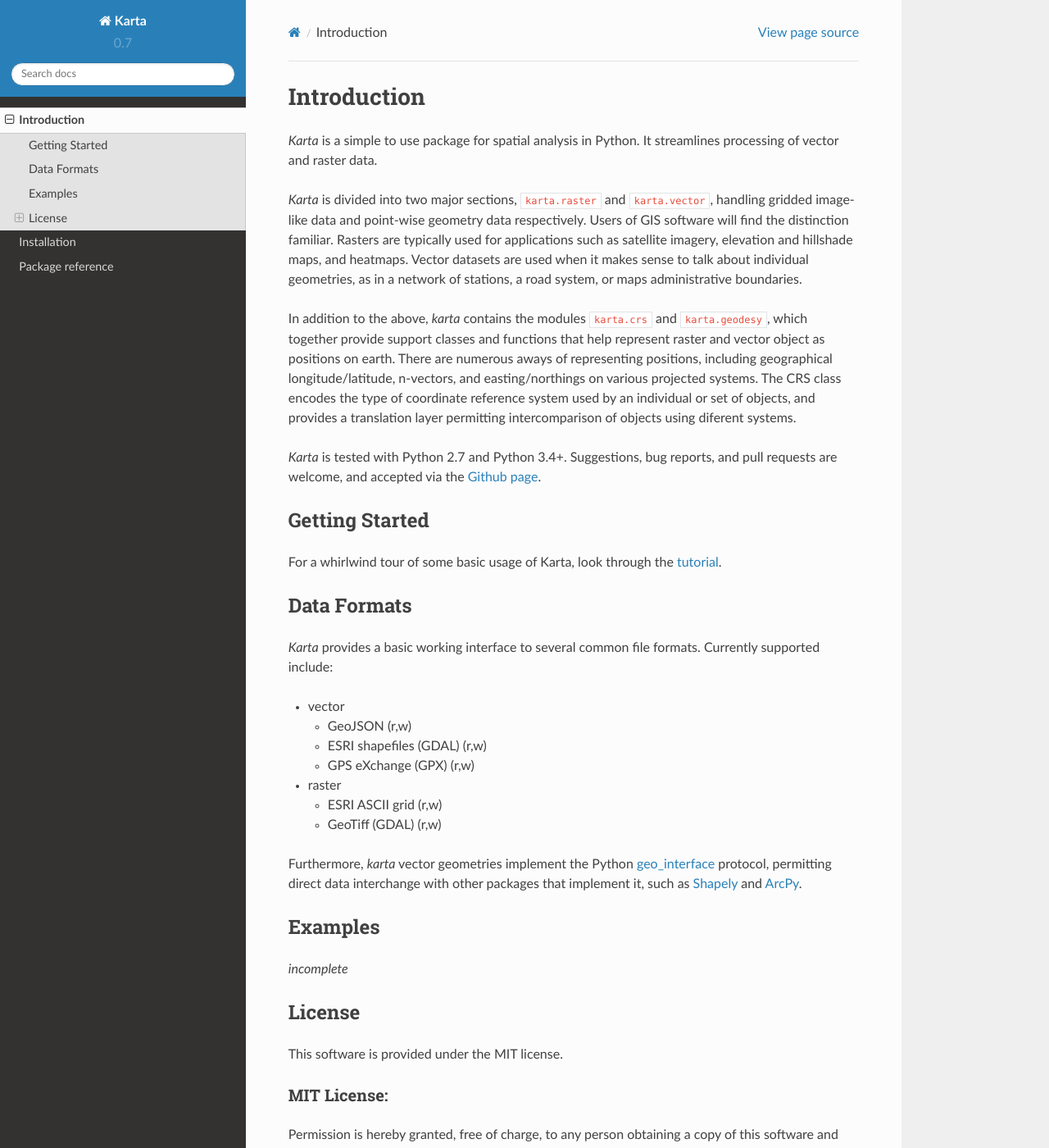
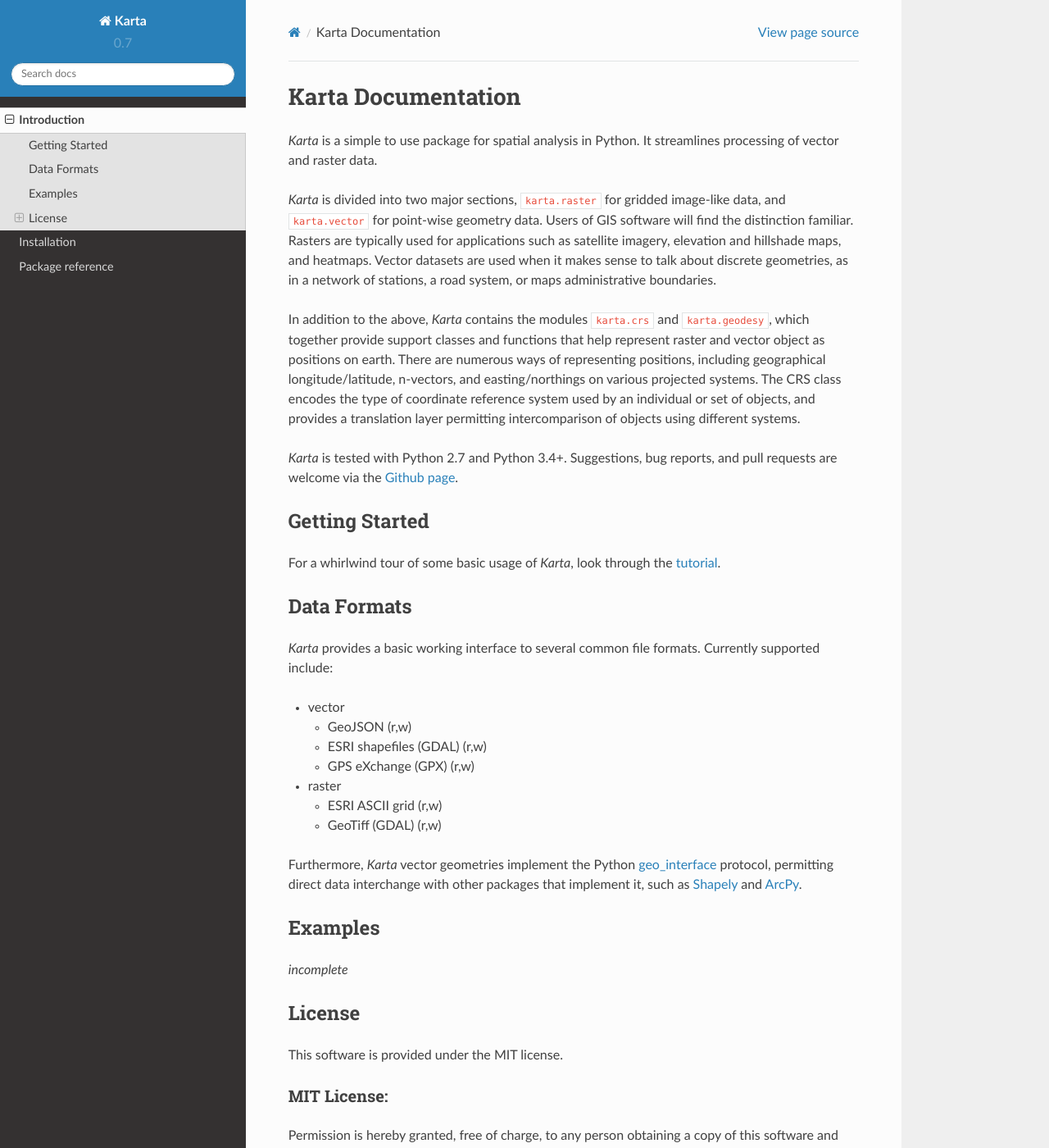
Before and after one commit to fortyninemaps/karta, a Sphinx documentation site: the page built from doc/source/introduction.rst, in a window 1280 px wide and 1400 px high. Shown: the whole window at 82% size. Built offline with Sphinx 7.4.7 and the Read the Docs theme 2.0.0, drawn with Linux system fonts in a browser that asks for light colours.

Commit message:
doc tweaks

```diff
--- a/doc/source/introduction.rst
+++ b/doc/source/introduction.rst
@@ -1,35 +1,35 @@
-Introduction
-============
+Karta Documentation
+===================
 
 *Karta* is a simple to use package for spatial analysis in Python. It
 streamlines processing of vector and raster data.
 
-*Karta* is divided into two major sections, ``karta.raster`` and
-``karta.vector``, handling gridded image-like data and point-wise geometry data
-respectively. Users of GIS software will find the distinction familiar. Rasters
-are typically used for applications such as satellite imagery, elevation and
-hillshade maps, and heatmaps. Vector datasets are used when it makes sense to
-talk about individual geometries, as in a network of stations, a road system, or
-maps administrative boundaries.
+*Karta* is divided into two major sections, ``karta.raster`` for gridded
+image-like data, and ``karta.vector`` for point-wise geometry data. Users of GIS
+software will find the distinction familiar. Rasters are typically used for
+applications such as satellite imagery, elevation and hillshade maps, and
+heatmaps. Vector datasets are used when it makes sense to talk about discrete
+geometries, as in a network of stations, a road system, or maps administrative
+boundaries.
 
-In addition to the above, *karta* contains the modules ``karta.crs`` and
+In addition to the above, *Karta* contains the modules ``karta.crs`` and
 ``karta.geodesy``, which together provide support classes and functions that
 help represent raster and vector object as positions on earth. There are
-numerous aways of representing positions, including geographical
+numerous ways of representing positions, including geographical
 longitude/latitude, n-vectors, and easting/northings on various projected
 systems. The CRS class encodes the type of coordinate reference system used by
 an individual or set of objects, and provides a translation layer permitting
-intercomparison of objects using diferent systems.
+intercomparison of objects using different systems.
 
 *Karta* is tested with Python 2.7 and Python 3.4+. Suggestions, bug reports, and
-pull requests are welcome, and accepted via the `Github page`_.
+pull requests are welcome via the `Github page`_.
 
 .. _`Github page`: https://www.github.com/fortyninemaps/karta
 
 Getting Started
 ---------------
 
-For a whirlwind tour of some basic usage of Karta, look through the `tutorial`_.
+For a whirlwind tour of some basic usage of *Karta*, look through the `tutorial`_.
 
 .. _`tutorial`: _static/tutorial.html
 
@@ -50,7 +50,7 @@ Currently supported include:
    -  ESRI ASCII grid (r,w)
    -  GeoTiff (GDAL) (r,w)
 
-Furthermore, *karta* vector geometries implement the Python geo_interface_
+Furthermore, *Karta* vector geometries implement the Python geo_interface_
 protocol, permitting direct data interchange with other packages that implement
 it, such as Shapely_ and ArcPy_.
 
```
Also changed, not shown: README.md (+2 -2 lines), doc/source/karta-manual.rst (+3 -8 lines).
